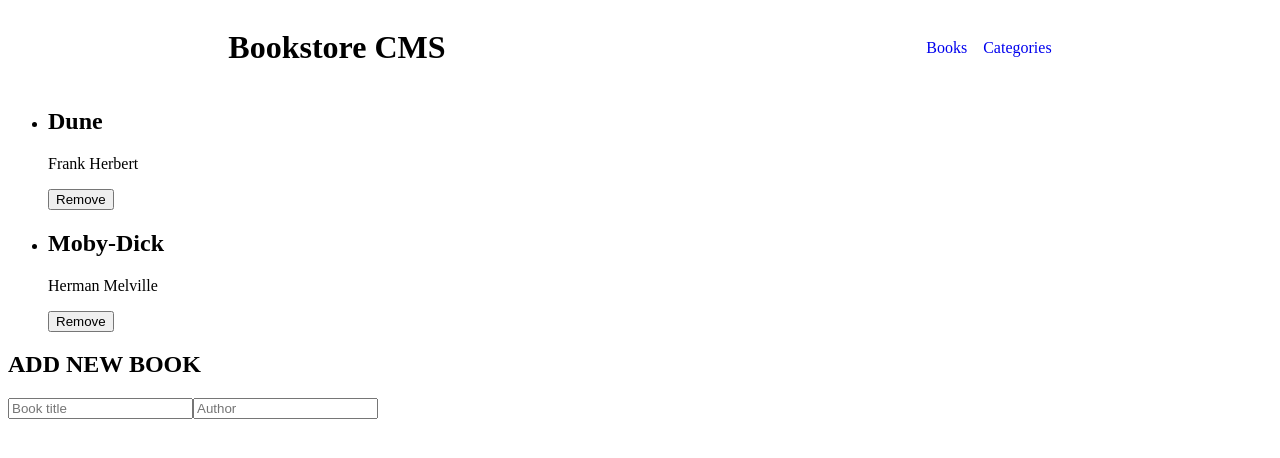
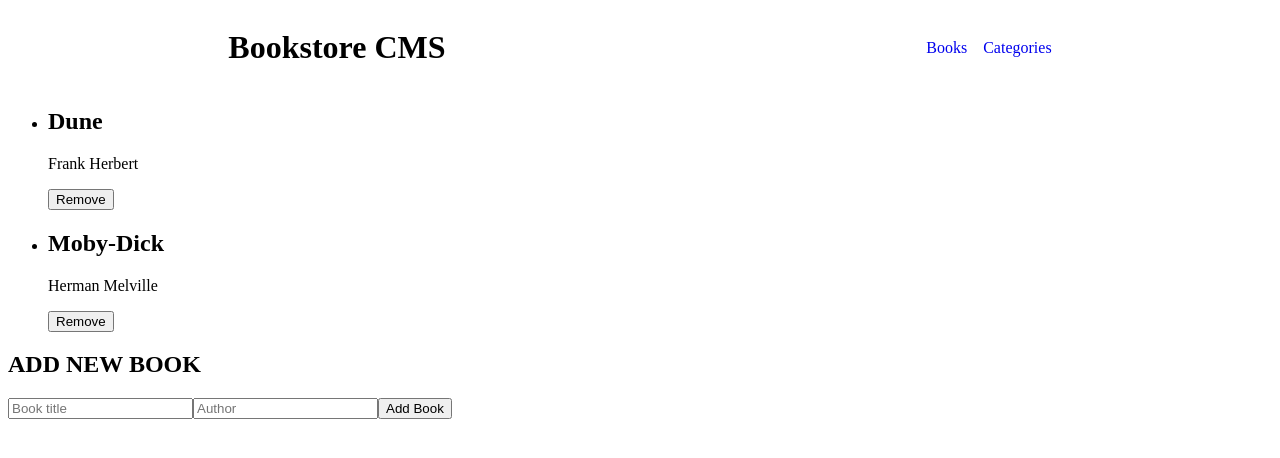
Before and after one commit to ikennarichard/Bookstore, a React (Create React App) app: page / in a window 1280 px wide. Shown: the top 458 px of the page. Built offline with nearby package versions, Linux system fonts and the light colour scheme.

Commit message:
Fix form issues

```diff
--- a/src/components/AddNewBook.js
+++ b/src/components/AddNewBook.js
@@ -5,6 +5,7 @@ export default function AddNewBook() {
       <form>
         <input type="text" name="book-title" placeholder="Book title" />
         <input type="text" name="author" placeholder="Author" />
+        <button type="submit">Add Book</button>
       </form>
     </section>
   );
```
